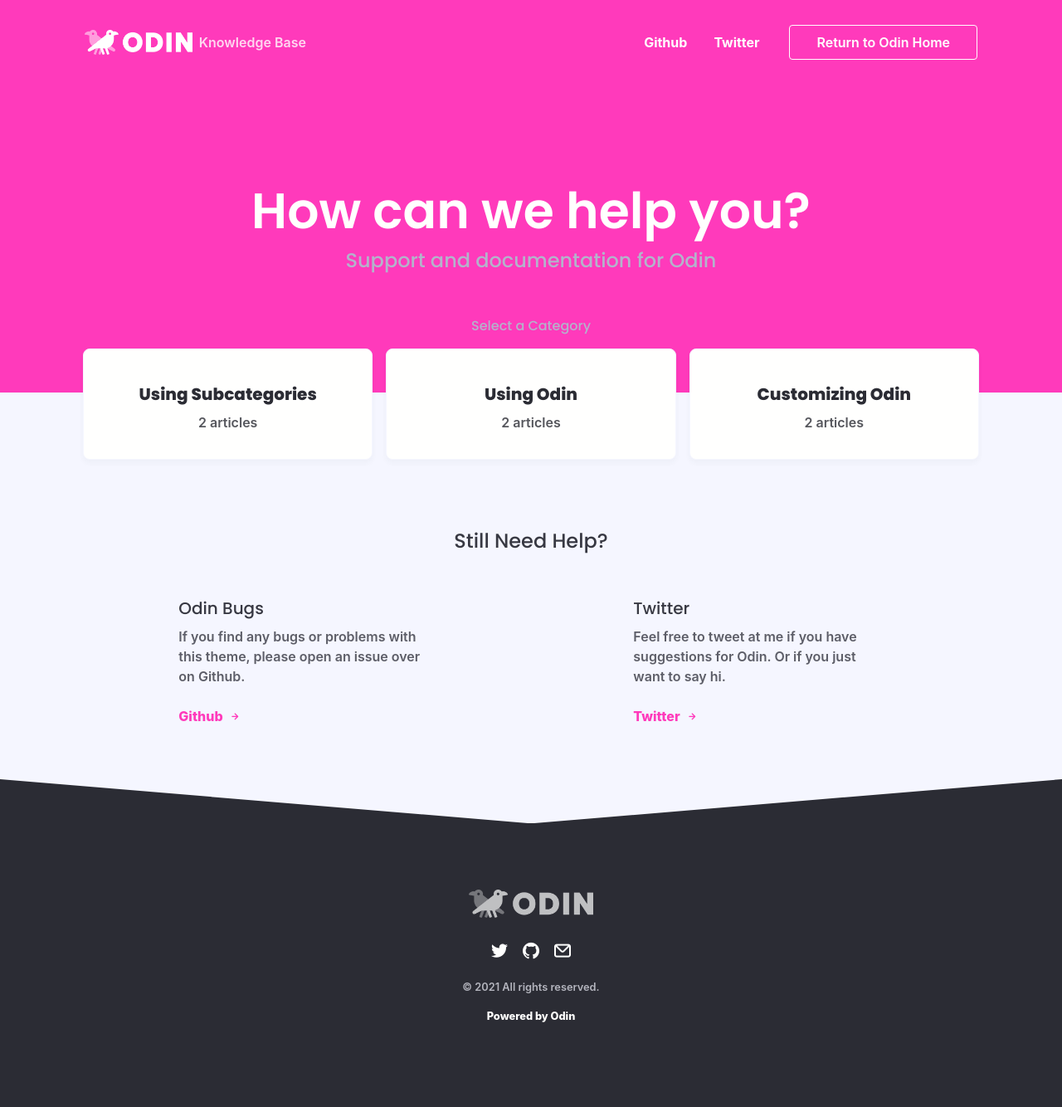
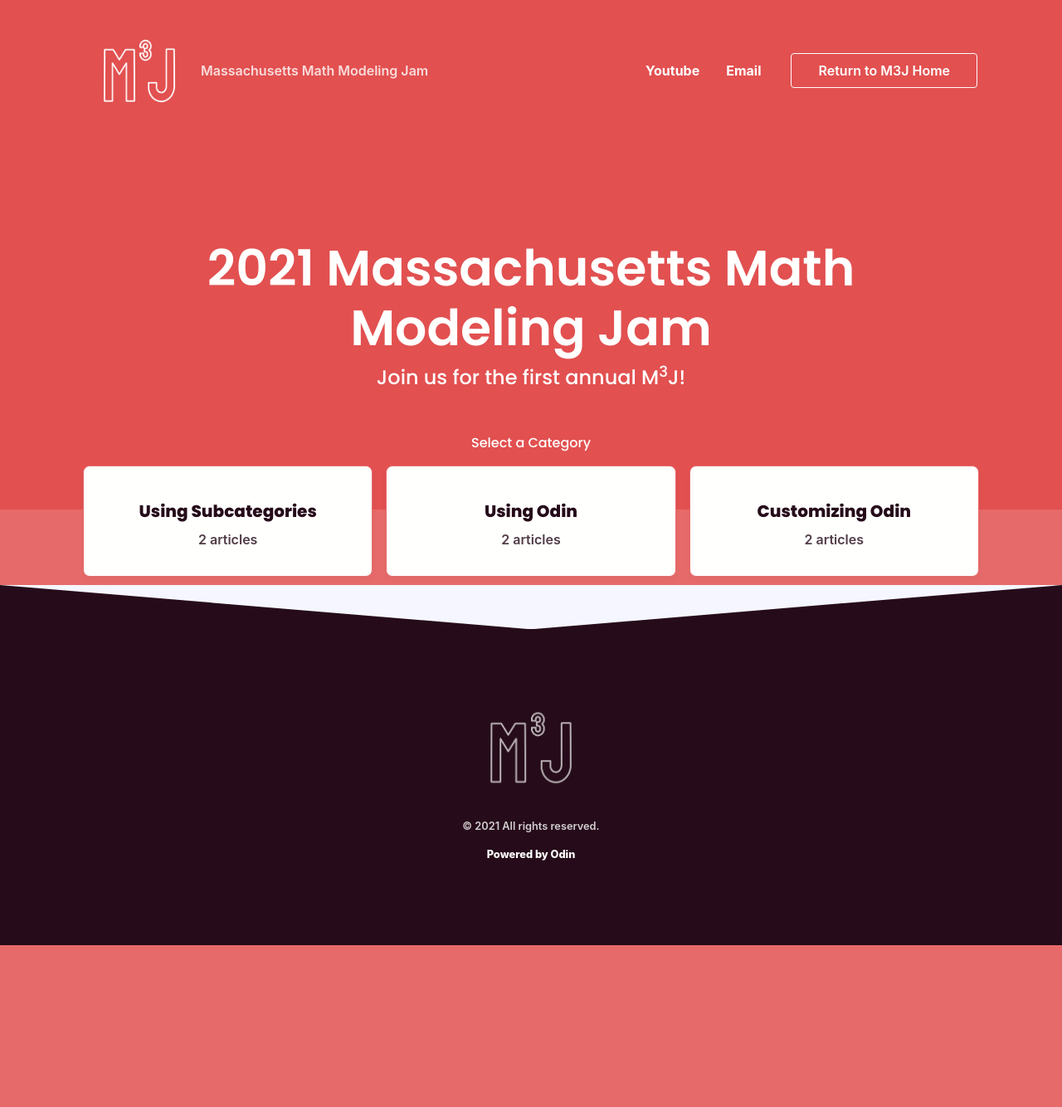
Before and after one commit to mmmjam/odin, a Jekyll site: the page built from index.html, in a window 1280 px wide. Shown: the whole page at 83% size. Built offline with Jekyll 4.4.1, drawn with Linux system fonts in a browser that asks for light colours; nearby versions of some CDN libraries; some web fonts are replaced; comment, search, counter and statistics services are not loaded; after the commit the page ends 1139 px from its top, so only the background shows below that.

Commit message:
hopefully this will update the website with colors and stuff

```diff
--- a/_config.yml
+++ b/_config.yml
@@ -18,54 +18,57 @@
 # You can create any custom variable you would like, and they will be accessible
 # in the templates via {{ site.myvariable }}.
 
-title: Odin - A Jekyll Knowledge Base Theme
-description: Odin is a simple to setup and use Jekyll theme for help desks and knowledge bases. Hosts for free on Github Pages!
+incremental: true
+# incremental: false
+
+title: M3J
+description: M3J is a free virtual math modeling challenge for fifth to ninth graders!
 baseurl: /odin # the subpath of your site, e.g. /support
 url: https://mmmjam.github.io # the base hostname AND PROTOCOL for your site, e.g. http://example.com
 permalink: /:categories/:title
 
-content_type: Knowledge Base #Define whether this is a knowledge base, help center, or something else
-use_authors: true #Set this to false to disable showing post authors
+content_type: Massachusetts Math Modeling Jam #Define whether this is a knowledge base, help center, or something else
+use_authors: false #Set this to false to disable showing post authors
 
 brand_logo: logo.png
-brand_name: Odin
-header: How can we help you?
-subheader: Support and documentation for Odin
+brand_name: M3J
+header: 2021 Massachusetts Math Modeling Jam
+subheader: Join us for the first annual M<sup>3</sup>J!
 
 meta_image: odin-meta.png
 
 # Social Links
-twitter_username: TheTeaGuns
+twitter_username: #
 facebook_page:
-github_username: TeaGuns
-email: m@credd.in
+github_username: #
+email: #
 linkedin_page:
 instagram_username:
 
 
 # Navivation
-nav_item_one: Github
-nav_item_one_link: https://github.com/TeaGuns/odin
+nav_item_one: Youtube
+nav_item_one_link: https://www.youtube.com/channel/UC3ge6-bfAyjfRiXGL7no1vw
 
-nav_item_two: Twitter
-nav_item_two_link: https://twitter.com/TheTeaGuns
+nav_item_two: Email
+nav_item_two_link: mailto:mmmjam.team@gmail.com
 
 nav_item_three: #
 nav_item_three_link: #
 
-nav_button: Return to Odin Home
-nav_button_link: https://teaguns.github.io/odin/
+nav_button: Return to M3J Home
+nav_button_link: https://mmmjam.github.io
 
 # More Help
-help_one_title: Odin Bugs
-help_one_content: If you find any bugs or problems with this theme, please open an issue over on Github.
-help_one_button: Github
-help_one_link: https://github.com/TeaGuns/odin/issues
+help_one_title: #
+help_one_content: #
+help_one_button: #
+help_one_link: #
 
-help_two_title: Twitter
-help_two_content: Feel free to tweet at me if you have suggestions for Odin. Or if you just want to say hi.
-help_two_button: Twitter
-help_two_link: https://twitter.com/theteaguns
+help_two_title: #
+help_two_content: #
+help_two_button: #
+help_two_link: #
 
 # Build settings
 theme: minima
--- a/_scss/_variables.scss
+++ b/_scss/_variables.scss
@@ -13,17 +13,29 @@ $main-shadow: 0 4px 6px rgba(55,65,80,0.7);
 $hover-shadow: 0px 4px 8px rgba(45, 66, 70, 0.1);
 
 // Core colors
-$primary-color: #ff3abb !default;
-$primary-color-dark: #0f1113!default;
-$secondary-color: #d1d1e9 !default;
-$secondary-color-dark: #b3b3cb !default;
+$primary-color: #e25050 !default;
+$primary-color-dark: #85200c!default;
+$secondary-color: #fffffe !default;
+$secondary-color-dark: #fffffe !default;
 $white: #fffffe;
-$highlight-color: #3498db;
+$highlight-color: #dd2e2e;
+
+//Default core colors
+$default-primary-color: #e25050 !default;
+$default-primary-color-dark: #e25050!default;
+$default-secondary-color: #d1d1e9 !default;
+$default-secondary-color-dark: #b3b3cb !default;
+$default-white: #fffffe;
+$default-highlight-color: #3498db;
+$default-dark-color: #2b2c34 !default;
+$default-gray-color: #d7d8e1 !default;
+$default-gray-color-light: #f5f6ff !default;
+$default-gray-color-dark: #9b9caf !default;
 
 // Gray colors
-$dark-color: #2b2c34 !default;
-$gray-color: #d7d8e1 !default;
-$gray-color-light: #f5f6ff !default;
+$dark-color: #260C1A !default;
+$gray-color: #fffffe !default;
+$gray-color-light:#e76a6a !default;
 $gray-color-dark: #9b9caf !default;
 
 $border-color: $gray-color-light !default;
```
Also changed, not shown: assets/logo.png.
